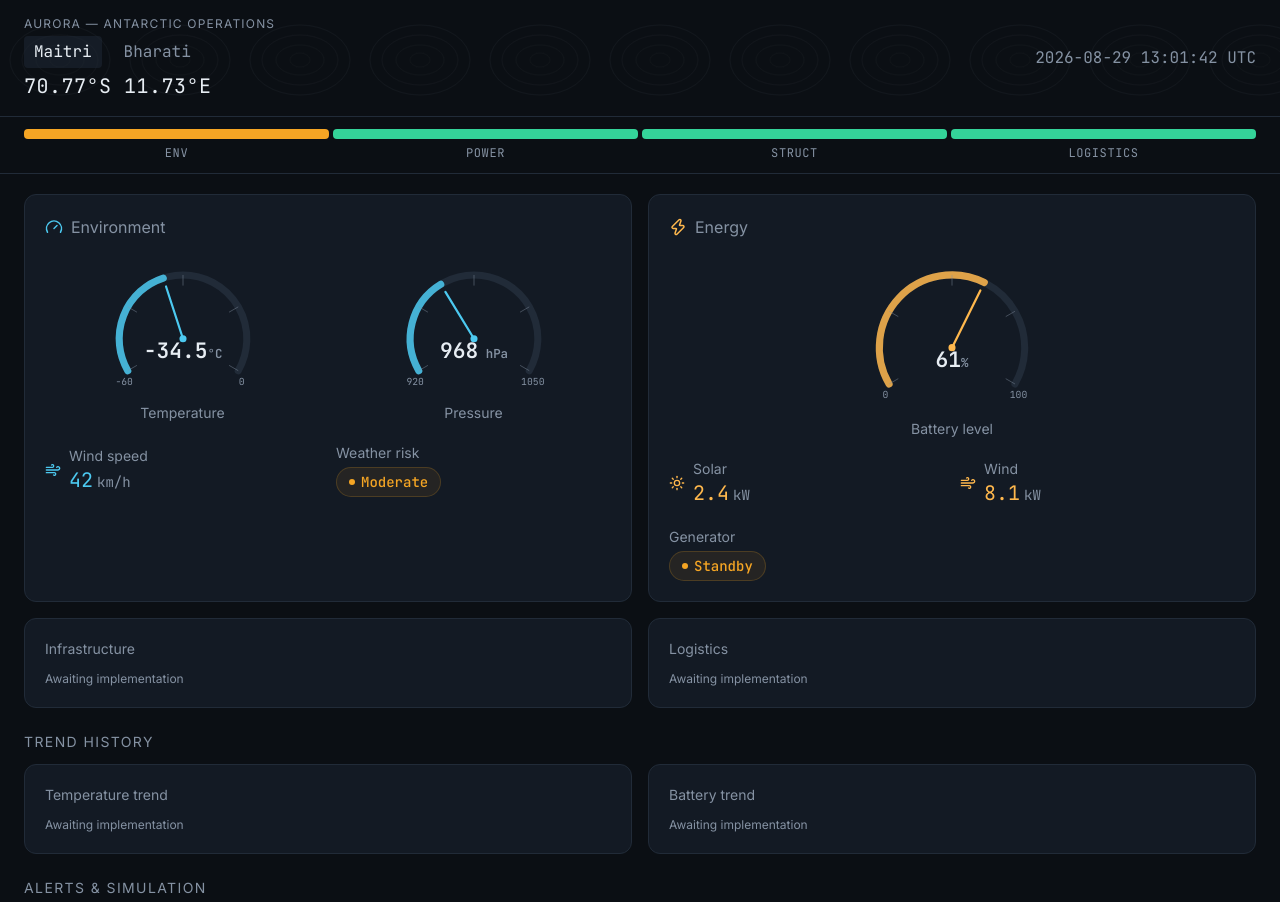
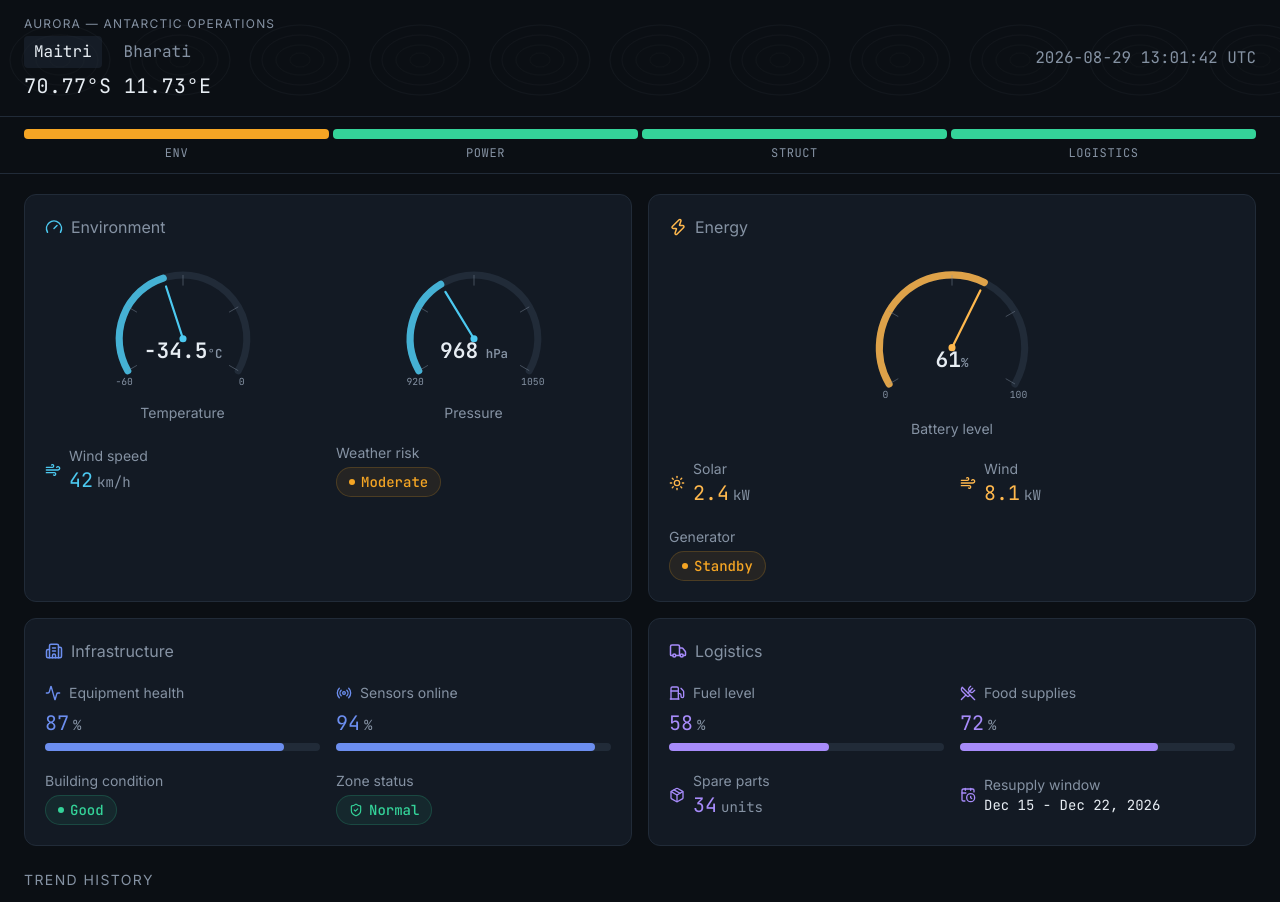
Before and after one commit to Nikkhillll/aurora, a Next.js app: page / in a window 1280 px wide. Shown: the top 902 px of the page. Built offline with nearby package versions, Linux system fonts and the light colour scheme.

Commit message:
Update infrastructure and logistics cards

```diff
--- a/components/InfrastructureCard.tsx
+++ b/components/InfrastructureCard.tsx
@@ -1,15 +1,114 @@
-// Placeholder — Person 3 will build this component
+"use client";
+
+import { Building2, Activity, Radio, ShieldCheck } from "lucide-react";
 import type { InfrastructureData } from "@/data/mockData";
+
+// Accent color for this card's domain
+const ACCENT = "#6C8EEF"; // slate-blue — infrastructure
+
+const conditionColor = {
+  Good: "#34D399",
+  Fair: "#F5A524",
+  "Needs Attention": "#F5484F",
+} as const;
+
+const zoneColor = {
+  Normal: "#34D399",
+  Warning: "#F5A524",
+  Critical: "#F5484F",
+} as const;
 
 interface InfrastructureCardProps {
   data: InfrastructureData;
 }
 
-export default function InfrastructureCard({ data }: InfrastructureCardProps) {
+/** Horizontal progress bar — inline, no external deps */
+function ProgressBar({ value, color }: { value: number; color: string }) {
   return (
-    <div className="rounded-[12px] border border-border bg-bg-card p-5 flex flex-col gap-3">
-      <h2 className="text-sm text-text-muted font-sans">Infrastructure</h2>
-      <p className="text-xs text-text-muted">Awaiting implementation</p>
+    <div className="w-full h-2 rounded-sm" style={{ backgroundColor: "#212B38" }}>
+      <div
+        className="h-full rounded-sm transition-all"
+        style={{ width: `${Math.min(100, Math.max(0, value))}%`, backgroundColor: color }}
+      />
     </div>
   );
 }
+
+export default function InfrastructureCard({ data }: InfrastructureCardProps) {
+  return (
+    <div className="rounded-[12px] border border-border bg-bg-card p-5 flex flex-col gap-5">
+      {/* Card header */}
+      <div className="flex items-center gap-2">
+        <Building2 size={18} style={{ color: ACCENT }} />
+        <h2 className="text-base text-text-muted font-sans">Infrastructure</h2>
+      </div>
+
+      {/* Percentage metrics with progress bars */}
+      <div className="grid grid-cols-2 gap-4">
+        {/* Equipment Health */}
+        <div className="flex flex-col gap-1.5">
+          <div className="flex items-center gap-2">
+            <Activity size={16} style={{ color: ACCENT }} />
+            <p className="text-sm text-text-muted font-sans">Equipment health</p>
+          </div>
+          <p className="text-xl font-mono" style={{ color: ACCENT }}>
+            {data.equipmentHealth}
+            <span className="text-sm text-text-muted ml-1">%</span>
+          </p>
+          <ProgressBar value={data.equipmentHealth} color={ACCENT} />
+        </div>
+
+        {/* Sensor Status */}
+        <div className="flex flex-col gap-1.5">
+          <div className="flex items-center gap-2">
+            <Radio size={16} style={{ color: ACCENT }} />
+            <p className="text-sm text-text-muted font-sans">Sensors online</p>
+          </div>
+          <p className="text-xl font-mono" style={{ color: ACCENT }}>
+            {data.sensorStatus}
+            <span className="text-sm text-text-muted ml-1">%</span>
+          </p>
+          <ProgressBar value={data.sensorStatus} color={ACCENT} />
+        </div>
+      </div>
+
+      {/* Status badges */}
+      <div className="grid grid-cols-2 gap-4">
+        {/* Building Condition */}
+        <div>
+          <p className="text-sm text-text-muted font-sans mb-1">Building condition</p>
+          <span
+            className="inline-flex items-center gap-1.5 rounded-full px-3 py-1 text-sm font-mono font-medium"
+            style={{
+              color: conditionColor[data.buildingCondition],
+              backgroundColor: `${conditionColor[data.buildingCondition]}14`,
+              border: `1px solid ${conditionColor[data.buildingCondition]}30`,
+            }}
+          >
+            <span
+              className="h-1.5 w-1.5 rounded-full"
+              style={{ backgroundColor: conditionColor[data.buildingCondition] }}
+            />
+            {data.buildingCondition}
+          </span>
+        </div>
+
+        {/* Zone Status */}
+        <div>
+          <p className="text-sm text-text-muted font-sans mb-1">Zone status</p>
+          <span
+            className="inline-flex items-center gap-1.5 rounded-full px-3 py-1 text-sm font-mono font-medium"
+            style={{
+              color: zoneColor[data.zoneStatus],
+              backgroundColor: `${zoneColor[data.zoneStatus]}14`,
+              border: `1px solid ${zoneColor[data.zoneStatus]}30`,
+            }}
+          >
+            <ShieldCheck size={14} style={{ color: zoneColor[data.zoneStatus] }} />
+            {data.zoneStatus}
+          </span>
+        </div>
+      </div>
+    </div>
+  );
+}
--- a/components/LogisticsCard.tsx
+++ b/components/LogisticsCard.tsx
@@ -1,15 +1,95 @@
-// Placeholder — Person 3 will build this component
+"use client";
+
+import { Truck, Fuel, UtensilsCrossed, Package, CalendarClock } from "lucide-react";
 import type { LogisticsData } from "@/data/mockData";
+
+// Accent color for this card's domain
+const ACCENT = "#A78BFA"; // violet — logistics
 
 interface LogisticsCardProps {
   data: LogisticsData;
 }
 
-export default function LogisticsCard({ data }: LogisticsCardProps) {
+/** Horizontal progress bar — inline, no external deps */
+function ProgressBar({ value, color }: { value: number; color: string }) {
   return (
-    <div className="rounded-[12px] border border-border bg-bg-card p-5 flex flex-col gap-3">
-      <h2 className="text-sm text-text-muted font-sans">Logistics</h2>
-      <p className="text-xs text-text-muted">Awaiting implementation</p>
+    <div className="w-full h-2 rounded-sm" style={{ backgroundColor: "#212B38" }}>
+      <div
+        className="h-full rounded-sm transition-all"
+        style={{ width: `${Math.min(100, Math.max(0, value))}%`, backgroundColor: color }}
+      />
     </div>
   );
 }
+
+/** Pick bar color based on fill level */
+function levelColor(pct: number): string {
+  if (pct < 30) return "#F5484F"; // critical
+  if (pct < 50) return "#F5A524"; // warning
+  return ACCENT;                  // nominal — use card accent
+}
+
+export default function LogisticsCard({ data }: LogisticsCardProps) {
+  return (
+    <div className="rounded-[12px] border border-border bg-bg-card p-5 flex flex-col gap-5">
+      {/* Card header */}
+      <div className="flex items-center gap-2">
+        <Truck size={18} style={{ color: ACCENT }} />
+        <h2 className="text-base text-text-muted font-sans">Logistics</h2>
+      </div>
+
+      {/* Percentage metrics with progress bars */}
+      <div className="grid grid-cols-2 gap-4">
+        {/* Fuel Level */}
+        <div className="flex flex-col gap-1.5">
+          <div className="flex items-center gap-2">
+            <Fuel size={16} style={{ color: levelColor(data.fuelLevel) }} />
+            <p className="text-sm text-text-muted font-sans">Fuel level</p>
+          </div>
+          <p className="text-xl font-mono" style={{ color: levelColor(data.fuelLevel) }}>
+            {data.fuelLevel}
+            <span className="text-sm text-text-muted ml-1">%</span>
+          </p>
+          <ProgressBar value={data.fuelLevel} color={levelColor(data.fuelLevel)} />
+        </div>
+
+        {/* Food Supplies */}
+        <div className="flex flex-col gap-1.5">
+          <div className="flex items-center gap-2">
+            <UtensilsCrossed size={16} style={{ color: levelColor(data.foodSupplies) }} />
+            <p className="text-sm text-text-muted font-sans">Food supplies</p>
+          </div>
+          <p className="text-xl font-mono" style={{ color: levelColor(data.foodSupplies) }}>
+            {data.foodSupplies}
+            <span className="text-sm text-text-muted ml-1">%</span>
+          </p>
+          <ProgressBar value={data.foodSupplies} color={levelColor(data.foodSupplies)} />
+        </div>
+      </div>
+
+      {/* Non-percentage readouts */}
+      <div className="grid grid-cols-2 gap-4">
+        {/* Spare Parts — count, not percentage */}
+        <div className="flex items-center gap-2">
+          <Package size={16} style={{ color: ACCENT }} />
+          <div>
+            <p className="text-sm text-text-muted font-sans">Spare parts</p>
+            <p className="text-xl font-mono" style={{ color: ACCENT }}>
+              {data.spareParts}
+              <span className="text-sm text-text-muted ml-1">units</span>
+            </p>
+          </div>
+        </div>
+
+        {/* Resupply Window */}
+        <div className="flex items-center gap-2">
+          <CalendarClock size={16} style={{ color: ACCENT }} />
+          <div>
+            <p className="text-sm text-text-muted font-sans">Resupply window</p>
+            <p className="text-sm font-mono text-text-primary">{data.resupplyWindow}</p>
+          </div>
+        </div>
+      </div>
+    </div>
+  );
+}
```
